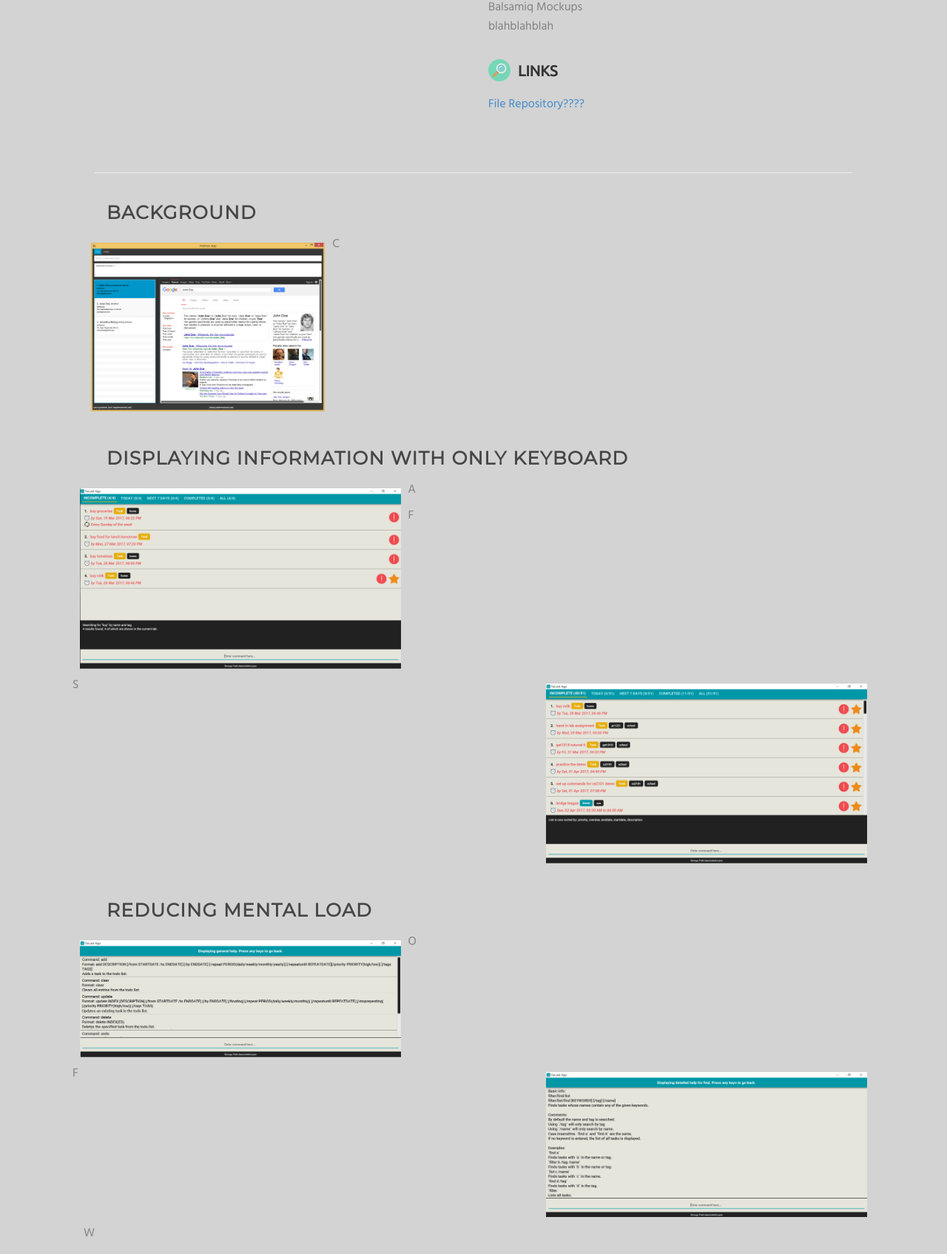
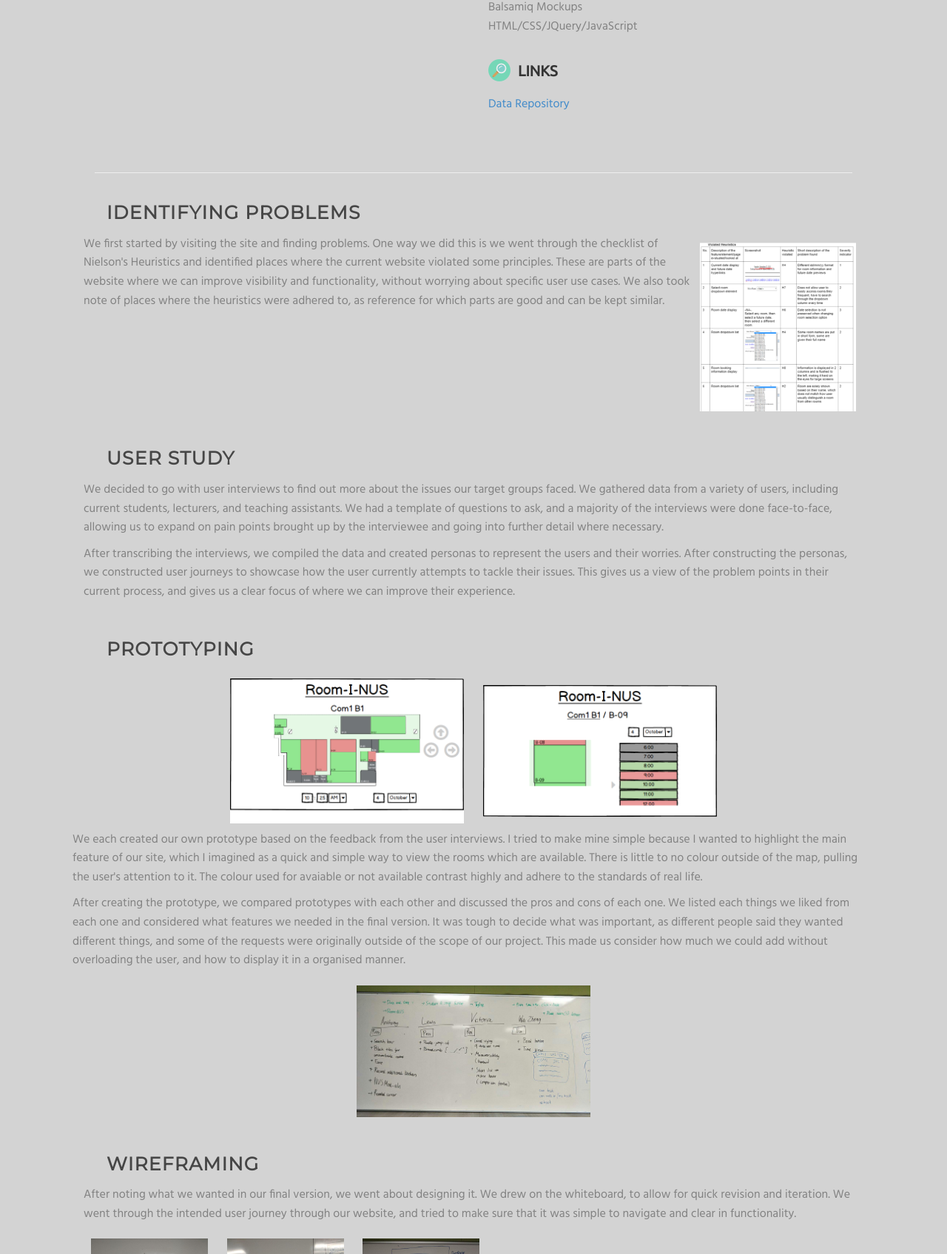
Before and after one commit to Rinder5/Rinder5.github.io, a plain HTML site: page roominus.html in a window 1280 px wide. Shown: the part 935-2630 px from the top of the page at 74% size. Drawn offline with Linux system fonts and the light colour scheme.

Commit message:
roominus

```diff
--- a/roominus.html
+++ b/roominus.html
@@ -69,11 +69,11 @@
                         <h3 class="overview_subtitle">Tools</h3>
                         <p class="project-desc">
                             Balsamiq Mockups<br>
-                            blahblahblah
+                            HTML/CSS/JQuery/JavaScript
                         </p>
                         <h3 class="overview_subtitle">Links</h3>
                         <p class="project-desc">
-                            <a href="https://drive.google.com/drive/folders/1wKTkTuEv05ZSaeqtbZn37Km2wjqEzP1y?usp=sharing" target="_blank">File Repository????</a>
+                            <a href="https://drive.google.com/drive/folders/1wKTkTuEv05ZSaeqtbZn37Km2wjqEzP1y?usp=sharing" target="_blank">Data Repository</a>
                         </p>
                     </div>
                 </div>
@@ -81,65 +81,52 @@
 
             <div id="Process">
                 <h2 class="page-header"> </h2>
-                <h3 class="project_subtitle" id="Introduction">Background</h3>
+                <h3 class="project_subtitle" id="Introduction">Identifying Problems</h3>
                 <div class="row">
-                    <img src="img/toluist-original.png" alt="toluist original" width="30%" height="30%" align="left" style="margin: 10px 10px">
+                    <img src="img/roominus-evaluation.png" alt="roominus evaluation" width="20%" height="20%" align="right" style="margin: 10px 10px">
                     <p class="project-desc">
-                        C
+                        We first started by visiting the site and finding problems. One way we did this is we went through the checklist of Nielson's Heuristics and identified places where the current website violated some principles. These are parts of the website where we can improve visibility and functionality, without worrying about specific user use cases. We also took note of places where the heuristics were adhered to, as reference for which parts are good and can be kept similar.
                     </p>
                 </div>
-                <h3 class="project_subtitle" id="Introduction">Displaying Information With Only Keyboard</h3>
+                <h3 class="project_subtitle" id="Introduction">User Study</h3>
+                <div class="row">
+                        <p class="project-desc">
+                            We decided to go with user interviews to find out more about the issues our target groups faced. We gathered data from a variety of users, including current students, lecturers, and teaching assistants. We had a template of questions to ask, and a majority of the interviews were done face-to-face, allowing us to expand on pain points brought up by the interviewee and going into further detail where necessary.
+                        </p>
+                        <p class="project-desc">
+                            After transcribing the interviews, we compiled the data and created personas to represent the users and their worries. After constructing the personas, we constructed user journeys to showcase how the user currently attempts to tackle their issues. This gives us a view of the problem points in their current process, and gives us a clear focus of where we can improve their experience.
+                        </p>
+                </div>
+                <h3 class="project_subtitle" id="Introduction">Prototyping</h3>
+                <div class="row"><center>
+                    <img src="img/roominus-prototype1.png" alt="roominus prototype 1" width="30%" height="30%" style="margin: 10px 10px">
+                    <img src="img/roominus-prototype2.png" alt="roominus prototype 2" width="30%" height="30%" style="margin: 10px 10px">
+                </center></div>
                 <div class="row">
                     <div class="row">
-                        <img src="img/toluist-find.png" alt="toluist find command" width="40%" height="40%" align="left" style="margin: 10px 10px">
                         <p class="project-desc">
-                            A
+                            We each created our own prototype based on the feedback from the user interviews. I tried to make mine simple because I wanted to highlight the main feature of our site, which I imagined as a quick and simple way to view the rooms which are available. There is little to no colour outside of the map, pulling the user's attention to it. The colour used for avaiable or not available contrast highly and adhere to the standards of real life.
                         </p>
                         <p class="project-desc">
-                            F
+                            After creating the prototype, we compared prototypes with each other and discussed the pros and cons of each one. We listed each things we liked from each one and considered what features we needed in the final version. It was tough to decide what was important, as different people said they wanted different things, and some of the requests were originally outside of the scope of our project. This made us consider how much we could add without overloading the user, and how to display it in a organised manner.
                         </p>
                     </div>
-                    <div class="row">
-                        <img src="img/toluist-sort.png" alt="toluist sort command" width="40%" height="40%" align="right" style="margin: 10px 10px">
-                        <p class="project-desc">
-                            S
-                    </p>
-                    </div>
                 </div>
-                <h3 class="project_subtitle" id="Introduction">Reducing Mental Load</h3>
-                <div class="row">
-                    <div class="row">
-                        <img src="img/toluist-help.png" alt="toluist help command" width="40%" height="40%" align="left" style="margin: 10px 10px">
-                        <p class="project-desc">
-                            O
-                        </p>
-                    </div>
-                    <div class="row">
-                        <img src="img/toluist-detailedhelp.png" alt="toluist detailed help" width="40%" height="40%" align="right" style="margin: 10px 10px">
-                        <p class="project-desc">
-                            F
-                        </p>
-                    </div>
-                    <p class="project-desc">
-                        W
-                    </p>
-                    <div class="row"><center>
-                        <img src="img/toluist-reactive2.png" alt="toluist reactive" width="15%" height="15%" style="margin: 10px 10px">
-                        <img src="img/toluist-reactive.png" alt="toluist reactive" width="42%" height="42%" style="margin: 10px 10px">
-                    </center></div>
-                </div>
-                <h3 class="project_subtitle" id="Introduction">Reducing Unnecessary Key Commands</h3>
+                <div class="row"><center>
+                    <img src="img/roominus-prototype3.jpg" alt="roominus prototype 3" width="30%" height="30%" style="margin: 10px 10px">
+                </center></div>
+                <h3 class="project_subtitle" id="Introduction">Wireframing</h3>
                 <div class="row" style="overflow:auto">
                     <p class="project-desc">
-                        A
+                        After noting what we wanted in our final version, we went about designing it. We drew on the whiteboard, to allow for quick revision and iteration. We went through the intended user journey through our website, and tried to make sure that it was simple to navigate and clear in functionality.
                     </p>
-                    <p class="project-desc">
-                        F
-                    </p>
-                    <center><img src="img/toluist-history.png" alt="toluist history" width="50%" height="50%" style="margin: 10px 10px"></center>
-                    <p class="project-desc">
-                        S
-                    </p>
+                    <img src="img/roominus-wireframe1.jpg" alt="toluist history" width="15%" height="15%" style="margin: 10px 10px">
+                    <img src="img/roominus-wireframe2.jpg" alt="toluist history" width="15%" height="15%" style="margin: 10px 10px">
+                    <img src="img/roominus-wireframe3.jpg" alt="toluist history" width="15%" height="15%" style="margin: 10px 10px">
+                    <img src="img/roominus-wireframe4.jpg" alt="toluist history" width="25%" height="25%" style="margin: 10px 10px">
+                    <img src="img/roominus-wireframe5.jpg" alt="toluist history" width="25%" height="25%" style="margin: 10px 10px">
+                    <img src="img/roominus-wireframe6.jpg" alt="toluist history" width="25%" height="25%" style="margin: 10px 10px">
+                    <img src="img/roominus-wireframe7.jpg" alt="toluist history" width="25%" height="25%" style="margin: 10px 10px">
                 </div>
             </div>
         </div>
```
Also changed, not shown: img/roominus-evaluation.png (added), img/roominus-prototype1.png (added), img/roominus-prototype2.png (added), img/roominus-prototype3.jpg (added), img/roominus-wireframe1.jpg (added), img/roominus-wireframe2.jpg (added), img/roominus-wireframe3.jpg (added), img/roominus-wireframe4.jpg (added), img/roominus-wireframe5.jpg (added), img/roominus-wireframe6.jpg (added), img/roominus-wireframe7.jpg (added).
